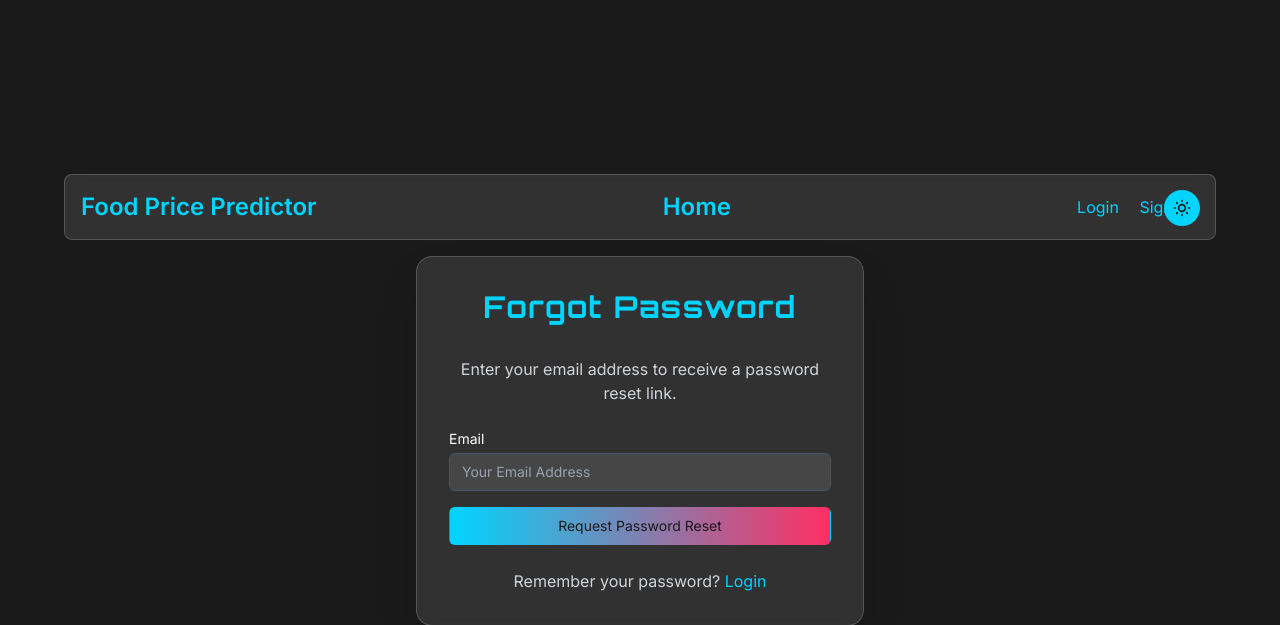
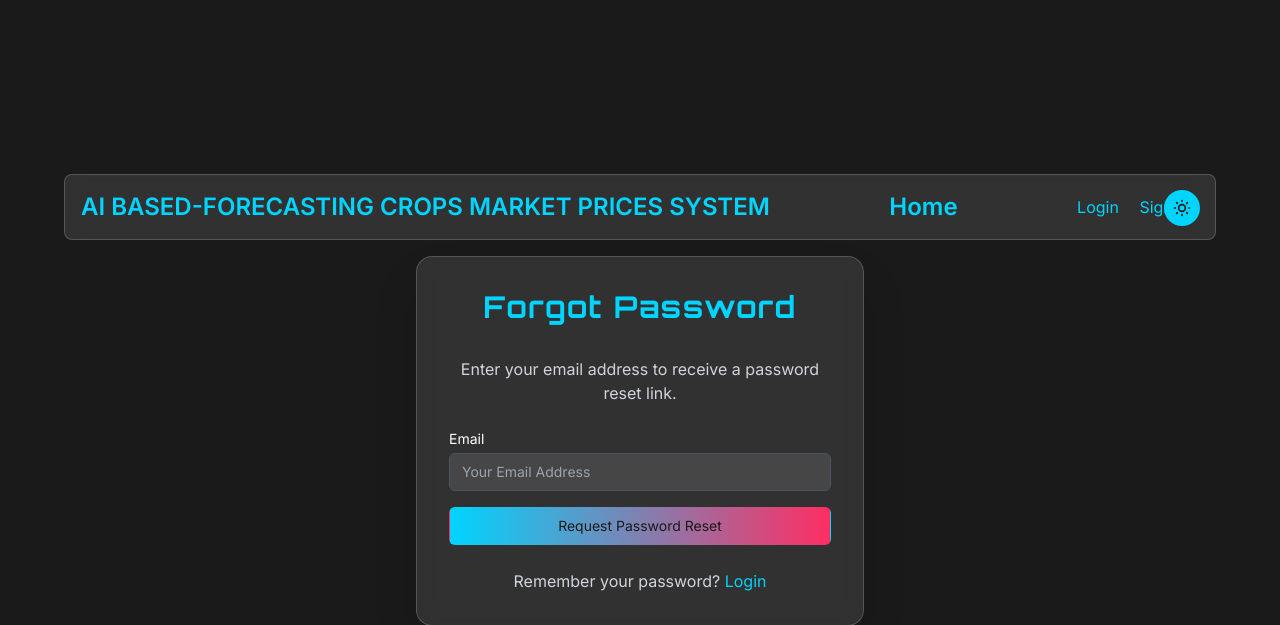
Before and after one commit to virtualrwanda/food_predictor, a Flask app: page /forgot_password in a window 1280 px wide. Shown: the top 625 px of the page. Run offline with Flask 3, Linux system fonts and the light colour scheme; some libraries are stand-ins or nearby versions.

Commit message:
Update base.html
AI BASED-FORECASTING CROPS MARKET PRICES SYSTEM

```diff
--- a/templates/base.html
+++ b/templates/base.html
@@ -3,7 +3,7 @@
 <head>
     <meta charset="UTF-8">
     <meta name="viewport" content="width=device-width, initial-scale=1.0">
-    <title>Food Price Predictor - {% block title %}{% endblock %}</title>
+    <title>AI BASED-FORECASTING CROPS MARKET PRICES SYSTEM - {% block title %}{% endblock %}</title>
     <script src="https://cdn.tailwindcss.com"></script>
     <link href="https://fonts.googleapis.com/css2?family=Inter:wght@400;600&family=Orbitron:wght@700&display=swap" rel="stylesheet">
     <script>
@@ -111,7 +111,7 @@
         </button>
 
         <nav class="flex justify-between items-center p-4 mb-4 glassmorphism rounded-lg">
-            <a href="{{ url_for('index') }}" class="text-neonCyan text-2xl font-bold font-orbitron">Food Price Predictor</a>
+            <a href="{{ url_for('index') }}" class="text-neonCyan text-2xl font-bold font-orbitron">AI BASED-FORECASTING CROPS MARKET PRICES SYSTEM</a>
 
             <a href="{{ url_for('home') }}" class="text-neonCyan text-2xl font-bold font-orbitron">Home</a>
             <div>
```
